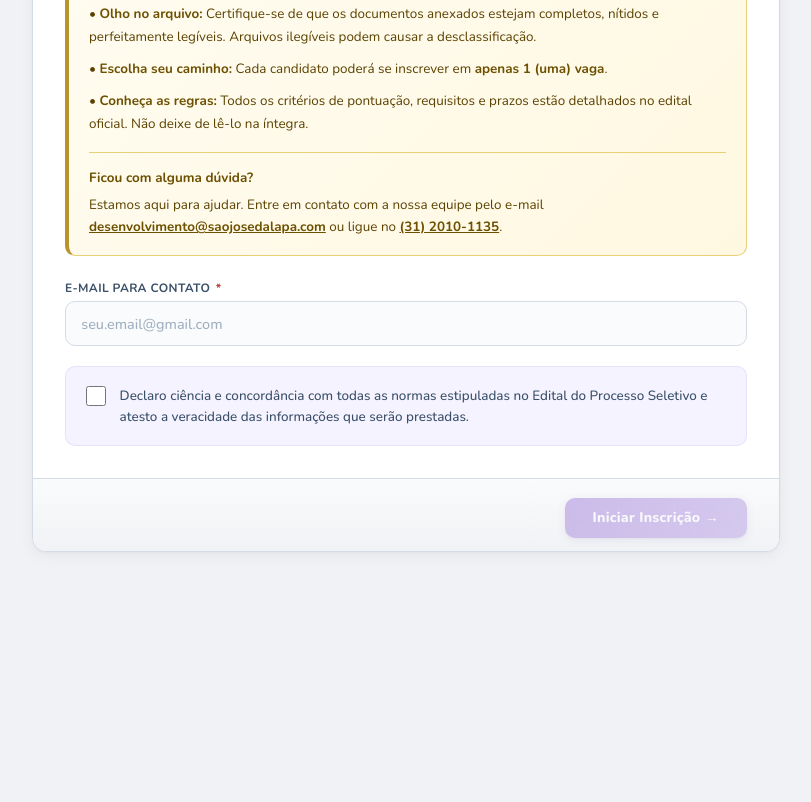
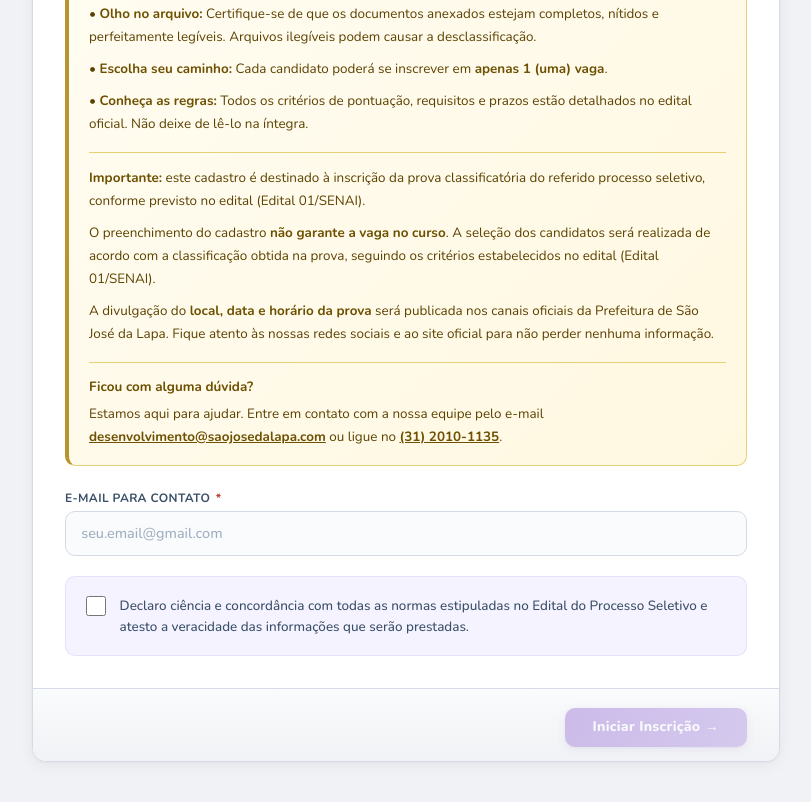
Before and after one commit to SistemasPrefeituraSjl/ProcessoSeletivo-SecretariaMunicipal_de_DesenvolvimentoEconomico, a plain HTML site: page index.html in a window 1280 px wide. Shown: the part 854-1656 px from the top of the page, without its empty margins (234-1045 px from the left). Before the commit the page ends 1486 px from the top, so only its background shows below. Drawn offline with nearby package versions, Linux system fonts and the light colour scheme.

Commit message:
Add files via upload

```diff
--- a/index.html
+++ b/index.html
@@ -1358,6 +1358,9 @@
           <span style="display:block;margin-top:.6rem;">• <strong>Olho no arquivo:</strong> Certifique-se de que os documentos anexados estejam completos, nítidos e perfeitamente legíveis. Arquivos ilegíveis podem causar a desclassificação.</span>
           <span style="display:block;margin-top:.6rem;">• <strong>Escolha seu caminho:</strong> Cada candidato poderá se inscrever em <strong>apenas 1 (uma) vaga</strong>.</span>
           <span style="display:block;margin-top:.6rem;">• <strong>Conheça as regras:</strong> Todos os critérios de pontuação, requisitos e prazos estão detalhados no edital oficial. Não deixe de lê-lo na íntegra.</span>
+          <span style="display:block;margin-top:1rem;padding-top:.85rem;border-top:1px solid #e8d174;"><strong>Importante:</strong> este cadastro é destinado à inscrição da prova classificatória do referido processo seletivo, conforme previsto no edital (Edital 01/SENAI).</span>
+          <span style="display:block;margin-top:.6rem;">O preenchimento do cadastro <strong>não garante a vaga no curso</strong>. A seleção dos candidatos será realizada de acordo com a classificação obtida na prova, seguindo os critérios estabelecidos no edital (Edital 01/SENAI).</span>
+          <span style="display:block;margin-top:.6rem;">A divulgação do <strong>local, data e horário da prova</strong> será publicada nos canais oficiais da Prefeitura de São José da Lapa. Fique atento às nossas redes sociais e ao site oficial para não perder nenhuma informação.</span>
           <span style="display:block;margin-top:1rem;padding-top:.85rem;border-top:1px solid #e8d174;">
             <strong style="display:block;margin-bottom:.25rem;color:#6d5000;">Ficou com alguma dúvida?</strong>
             Estamos aqui para ajudar. Entre em contato com a nossa equipe pelo e-mail <a href="mailto:desenvolvimento@saojosedalapa.com" style="color:#6d5000;font-weight:700;">desenvolvimento@saojosedalapa.com</a> ou ligue no <a href="tel:+553120101135" style="color:#6d5000;font-weight:700;white-space:nowrap;">(31) 2010-1135</a>.
```
